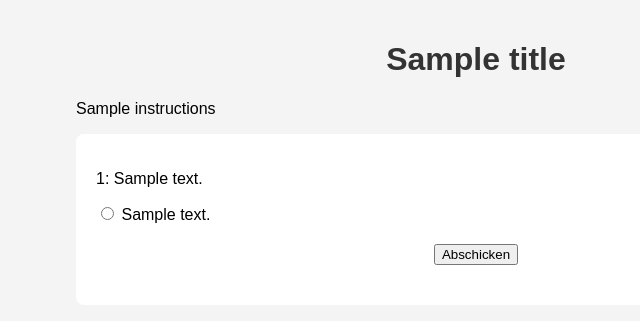
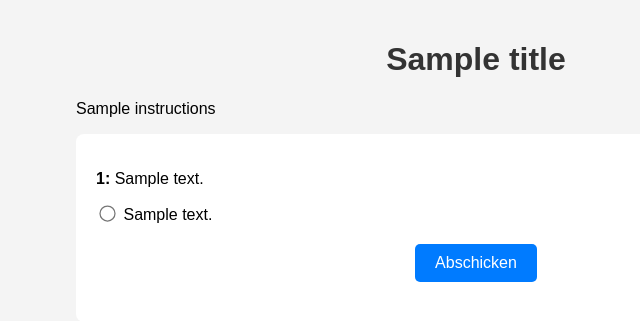
Before and after one commit to visserle/pain-measurement, a Flask app: template src/questionnaires/templates/single-statement.html.j2 in a window 1280 px wide. Shown: the top 321 px of the page, without its empty margins (164-804 px from the left). Run offline with Flask 3, Linux system fonts and the light colour scheme; the template is opened without the code that fills it: most values are stand-ins (such as "Sample title", 1, 10 or a date in 2020).

Commit message:
Update styles.css
improve buttons

```diff
--- a/src/questionnaires/static/styles.css
+++ b/src/questionnaires/static/styles.css
@@ -29,18 +29,39 @@ fieldset {
     margin-bottom: 20px;
 }
 
-
 legend {
     font-weight: bold;
     margin-bottom: 10px;
 }
 
+.question-id {
+    font-weight: bold;
+}
+
 label {
-    display: inline-block;
-    margin-right: 10px;
+    margin: 10px 0; /* Add more space around the labels */
+    cursor: pointer; /* Indicate that the label is clickable */
+}
+
+input[type="radio"] {
+    margin-right: 5px; /* Space out the radio button from its label */
+    cursor: pointer; /* Change cursor to pointer to indicate clickable area */
+    accent-color: #007bff; /* Change the accent color for better visibility */
+    transform: scale(1.25); /* Increase the size of the radio buttons */
 }
 
 button {
     display: block;
     margin: 20px auto;
+    padding: 10px 20px; /* Increase button padding for better accessibility */
+    font-size: 16px; /* Increase font size for readability */
+    color: white; /* Change text color to white */
+    background-color: #007bff; /* Add background color for the button */
+    border: none; /* Remove button border */
+    border-radius: 5px; /* Add border radius to the button */
+    cursor: pointer; /* Indicate that the button is clickable */
 }
+
+button:hover {
+    background-color: #0056b3; /* Change background color on hover for better user feedback */
+}
```
